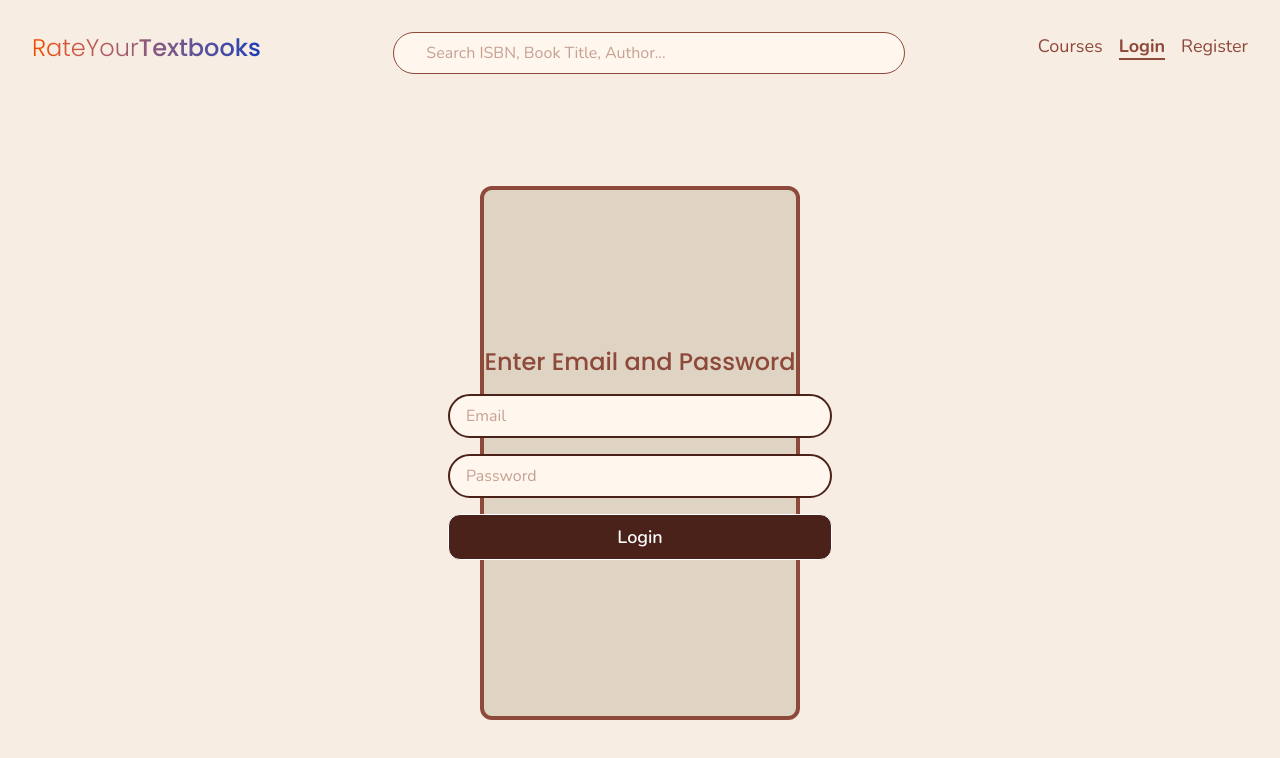
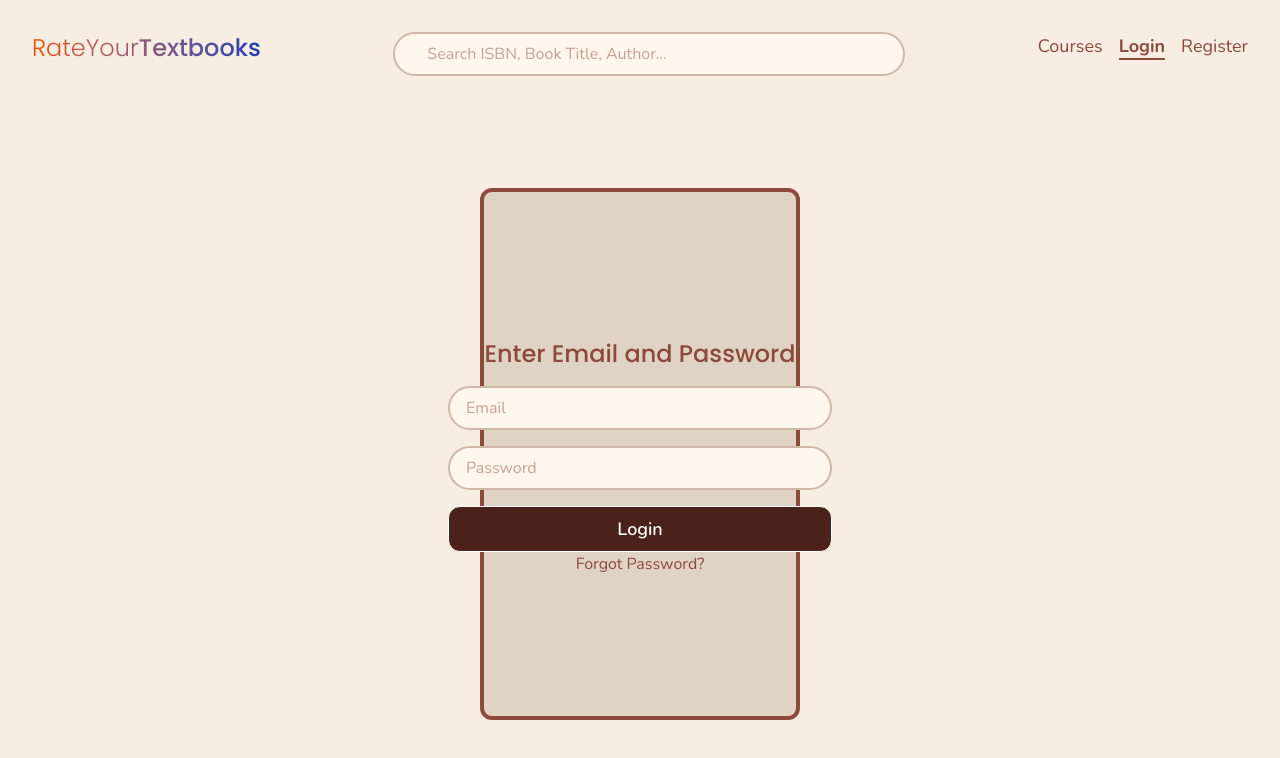
Before and after one commit to IndorewalaA/textbook-reviews-remastered, a Next.js app: page /login in a window 1280 px wide. Shown: the top 758 px of the page. Built offline with nearby package versions, Linux system fonts and the light colour scheme; no server answers.

Commit message:
color fixes, layout fixes

```diff
--- a/src/app/components/NavBar.tsx
+++ b/src/app/components/NavBar.tsx
@@ -26,7 +26,7 @@ export default function NavBar() {
     }
 
     const isActive = (path: string) => pathname === path;
-    const activeStyle: string = "text-brown-600 font-bold border-b-2 border-brown-600";
+    const activeStyle: string = "font-bold border-b-2";
 
     return (
         <div className="flex flex-row justify-between p-8 dark-brown">
--- a/src/app/components/Search.tsx
+++ b/src/app/components/Search.tsx
@@ -12,7 +12,7 @@ const SearchBarSmall = () => {
             value={query}
             onChange={handleSearchChange}
             placeholder="Search ISBN, Book Title, Author..."
-            className="p-2 px-8 rounded-full bg-orange-50 text-gray border-1 w-lg text-md"
+            className="p-2 px-8 rounded-full bg-orange-50 text-gray border-2 w-lg text-md border-[#D0B8A8]"
         />
     );
 };
@@ -28,7 +28,7 @@ const SearchBarLarge = () => {
             value={query}
             onChange={handleSearchChange}
             placeholder="Search ISBN, Book Title, Author..."
-            className="p-4 px-8 rounded-full bg-orange-50 text-gray border-2 w-xl text-lg"
+            className="p-4 px-8 rounded-full bg-orange-50 text-gray border-3 border-[#D0B8A8] w-xl text-lg"
         />
     );
 }
--- a/src/app/login/page.tsx
+++ b/src/app/login/page.tsx
@@ -28,7 +28,7 @@ const Login = () => {
         <main className={`h-screen flex flex-col ${nunito_reg.className}`}>
             <NavBar />
             <div className="flex flex-col items-center justify-center flex-grow dark-brown border-4 bg-[#DFD3C3] mx-120 my-20 rounded-xl">
-                    <h2 className={`text-2xl font-bold mb-4 ${poppins_bold.className}`}>Enter Email and Password</h2>
+                    <h2 className={`text-2xl font-bold mt-14 mb-4 ${poppins_bold.className}`}>Enter Email and Password</h2>
                     <form onSubmit={handleLogin} className="flex flex-col space-y-4 w-96">
                         <input
                             type="email"
@@ -36,7 +36,7 @@ const Login = () => {
                             onChange={(e) => setEmail(e.target.value)}
                             placeholder="Email"
                             required
-                            className="p-2 px-4 border-2 dark-brown bg-orange-50 border-[#4A2219] rounded-full"
+                            className="p-2 px-4 border-2 dark-brown bg-orange-50 border-[#D0B8A8] rounded-full"
                         />
                         <input
                             type="password"
@@ -44,17 +44,22 @@ const Login = () => {
                             onChange={(e) => setPassword(e.target.value)}
                             placeholder="Password"
                             required
-                            className="p-2 px-4 border-2 dark-brown bg-orange-50 border-[#4A2219] rounded-full"
+                            className="p-2 px-4 border-2 dark-brown bg-orange-50 border-[#D0B8A8] rounded-full"
                         />
                         <button type="submit" className="p-2 border bg-[#4A2219] rounded-xl font-semibold text-lg text-white">
                             Login
                         </button>
                     </form>
-                    {error && (
-                        <p className="mt-2 text-red-600 border border-red-600 p-2 rounded bg-red-100">
-                            {error}
-                        </p>
-                    )}
+                    <button>
+                        Forgot Password?
+                    </button>
+                    <p
+                        className={`mt-2 text-red-600 border border-red-600 p-2 rounded bg-red-100 transition-opacity ${
+                            error ? "opacity-100 visible" : "opacity-0 invisible"
+                        }`}
+                    >
+                        {error || "Placeholder text"}
+                    </p>
             </div>
         </main>
     );
--- a/src/app/register/page.tsx
+++ b/src/app/register/page.tsx
@@ -33,7 +33,7 @@ const SignUp = () => {
         <main className={`h-screen flex flex-col ${nunito_reg.className}`}>
             <NavBar />
             <div className="flex flex-col items-center justify-center flex-grow dark-brown border-4 bg-[#DFD3C3] mx-120 my-20 rounded-xl">
-                <h2 className={`text-2xl font-bold mb-4 ${poppins_bold.className}`}>Create an Account</h2>
+                <h2 className={`text-2xl font-bold mt-14 mb-4 ${poppins_bold.className}`}>Create an Account</h2>
                 <form onSubmit={handleSignUp} className="flex flex-col space-y-4 w-96">
                     <input
                         type="email"
@@ -55,11 +55,16 @@ const SignUp = () => {
                         Register
                     </button>
                 </form>
-                {error && (
-                    <p className="mt-2 text-red-600 border border-red-600 p-2 rounded bg-red-100">
-                        {error}
-                    </p>
-                )}
+                <button className="opacity-0 invisible">
+                        Forgot Password?
+                </button>
+                <p
+                        className={`mt-2 text-red-600 border border-red-600 p-2 rounded bg-red-100 transition-opacity ${
+                            error ? "opacity-100 visible" : "opacity-0 invisible"
+                        }`}
+                    >
+                        {error || "Placeholder text"}
+                </p>
             </div>
         </main>
     );
```
